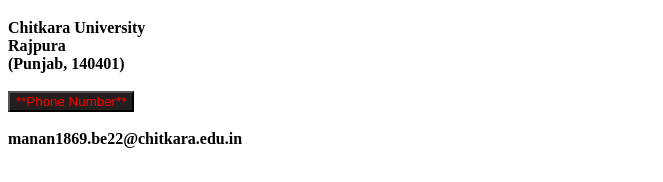
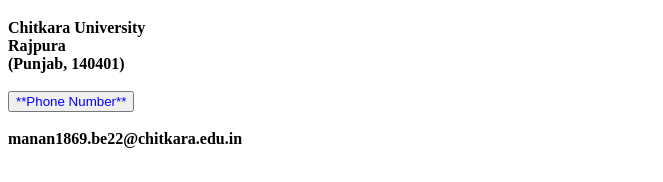
Before and after one commit to manan5657/cv, a plain HTML site: page contact.html in a window 1280 px wide. Shown: the part 618-800 px from the top of the page, without its empty margins (0-663 px from the left). Drawn offline with Linux system fonts and the light colour scheme.

Commit message:
Update contact.html

```diff
--- a/contact.html
+++ b/contact.html
@@ -15,7 +15,7 @@
     Chitkara University <br>
     Rajpura <br>
     (Punjab, 140401) <br><br>
-    <button type="button" onclick="alert('(+91)8607838788')" style="color: rgb(255, 0, 0); background-color: rgb(36, 31, 31);">
+    <button type="button" onclick="alert('(+91)8607838788')" style="color: rgb(4, 0, 255);">
         **Phone Number**
     </button> <br><br>
     manan1869.be22@chitkara.edu.in
```
